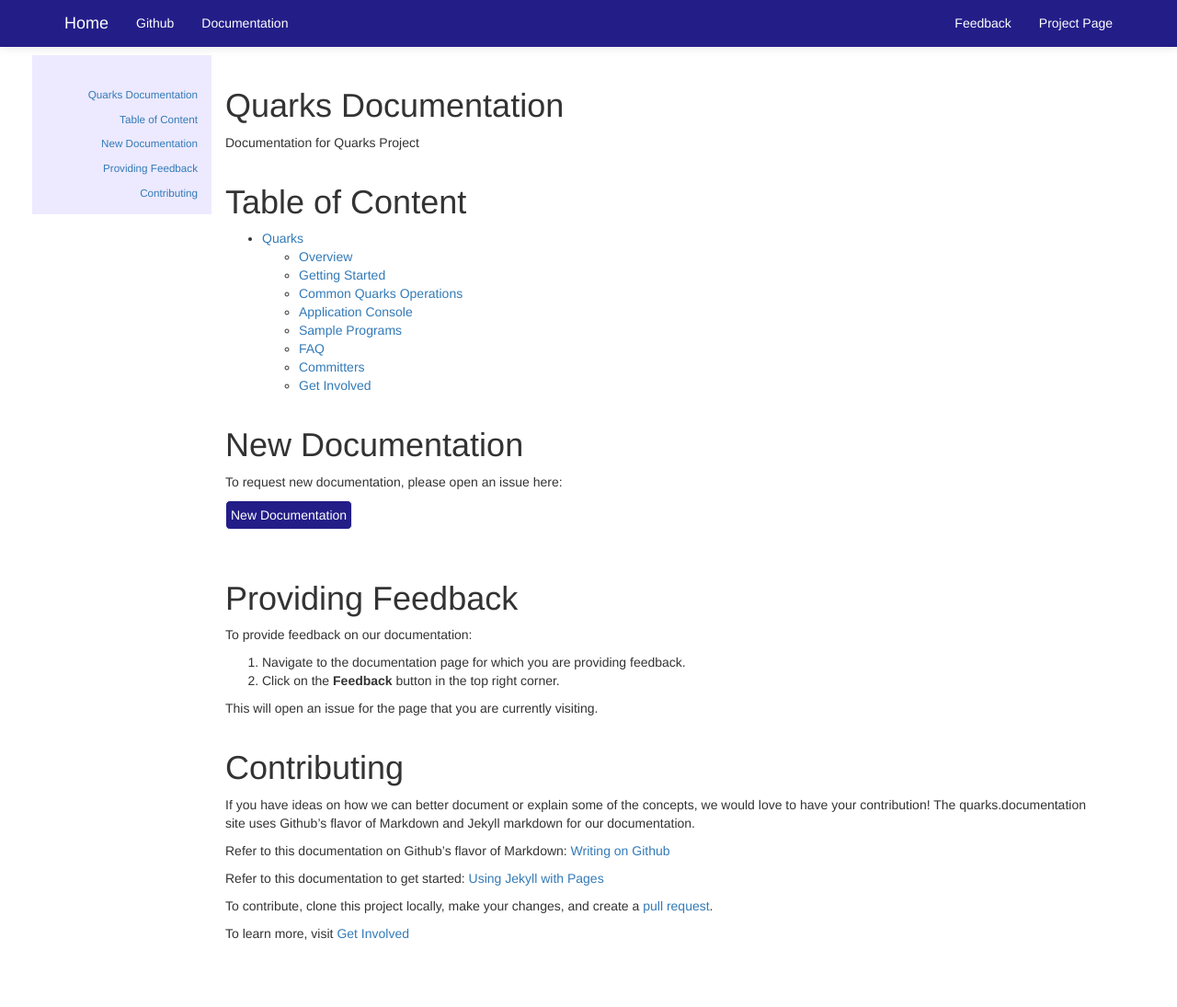
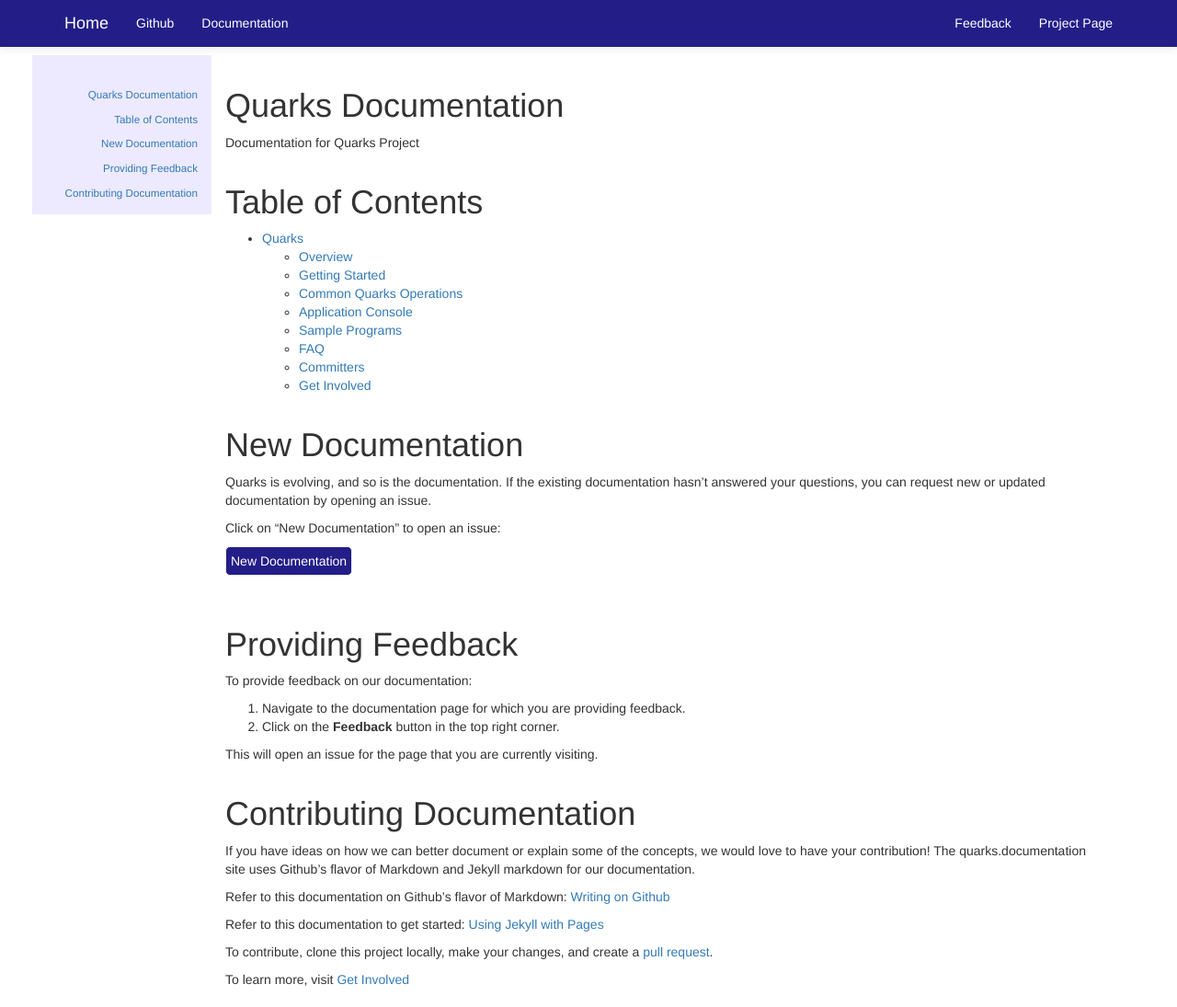
Before and after one commit to quarks-edge/quarks.documentation, a Jekyll site: the page built from docs/index.markdown, in a window 1280 px wide and 1095 px high. Shown: the whole window at 92% size. Built offline with Jekyll 4.4.1, drawn with Linux system fonts in a browser that asks for light colours; nearby versions of some CDN libraries.

Commit message:
Enhance New Documentation section to ensure that the purpose is clear.

```diff
--- a/docs/index.markdown
+++ b/docs/index.markdown
@@ -5,15 +5,15 @@
 ---
 
 # Quarks Documentation
-
 Documentation for Quarks Project
 
-# Table of Content
+# Table of Contents
 {% include nav.html context="/docs/"%}
 
 # New Documentation
+Quarks is evolving, and so is the documentation. If the existing documentation hasn't answered your questions, you can request new or updated documentation by opening an issue.
 
-To request new documentation, please open an issue here:
+Click on "New Documentation" to open an issue:
 
    <form action="{{site.docsurl}}/issues/new" target="_blank">
   	  <input type="submit" value="New Documentation">
@@ -29,7 +29,7 @@
 
 This will open an issue for the page that you are currently visiting.
 
-# Contributing
+# Contributing Documentation
 
 If you have ideas on how we can better document or explain some of the concepts, we would love to have your contribution!  The quarks.documentation site uses Github's flavor of Markdown and Jekyll markdown for our documentation.
 
```
